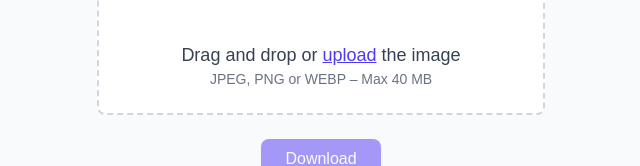
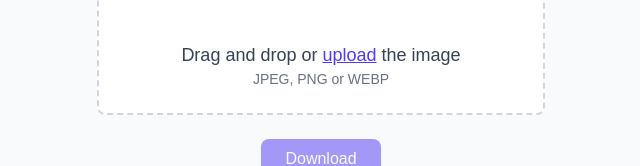
Before and after one commit to pab-mchn/3D-Maker, a Next.js app: page / in a window 1280 px wide. Shown: the part 386-552 px from the top of the page, without its empty margins (319-959 px from the left). Built offline with nearby package versions, Linux system fonts and the light colour scheme.

Commit message:
simple box base template

```diff
--- a/app/page.tsx
+++ b/app/page.tsx
@@ -131,7 +131,7 @@ export default function Home() {
             {" "}the image
           </p>
           <p className="text-sm text-gray-500 text-center">
-            JPEG, PNG or WEBP – Max 40 MB
+            JPEG, PNG or WEBP
           </p>
           <input
             id="file-upload"
```
